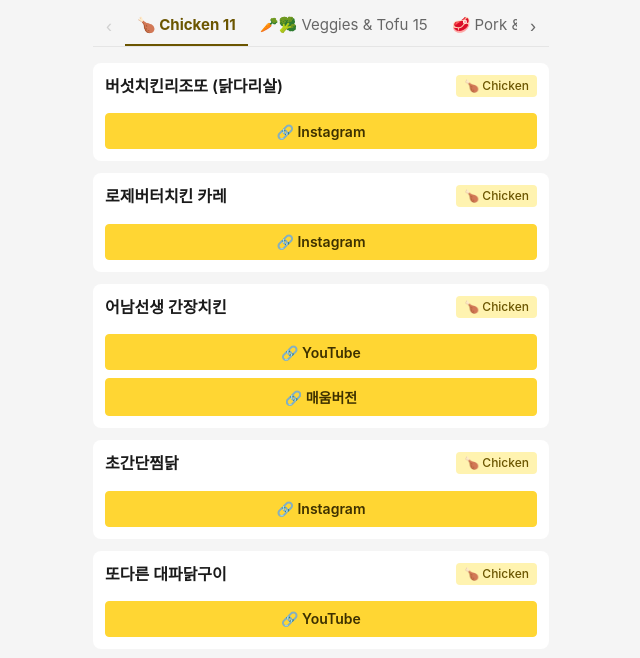
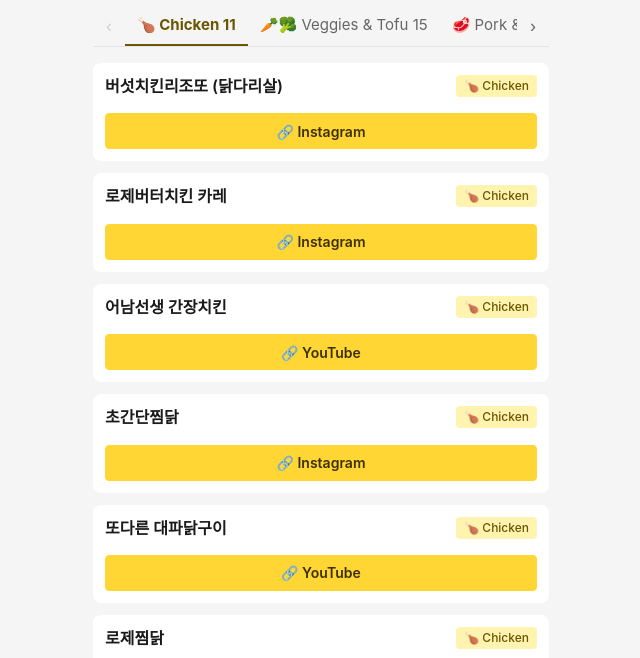
Before and after one commit to imseon-k/jipbap-recipes, a website: page index.html in a window 1280 px wide. Shown: the part 116-774 px from the top of the page, without its empty margins (319-959 px from the left). Drawn offline with Linux system fonts and the light colour scheme; no server answers.

Commit message:
Show only one link button per card

```diff
--- a/index.html
+++ b/index.html
@@ -584,7 +584,8 @@ function makeCard(r) {
     card.appendChild(note);
   }
 
-  r.links.forEach(l => {
+  // One button per card — only the first link is shown
+  r.links.slice(0, 1).forEach(l => {
     const a = document.createElement("a");
     a.href = l.url;
     a.target = "_blank";
```
